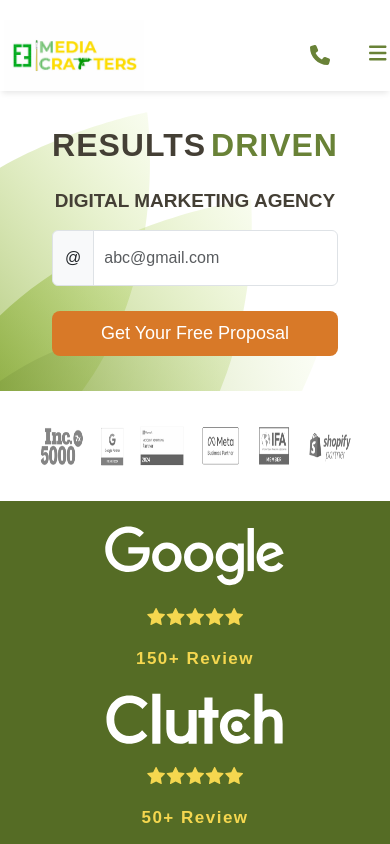
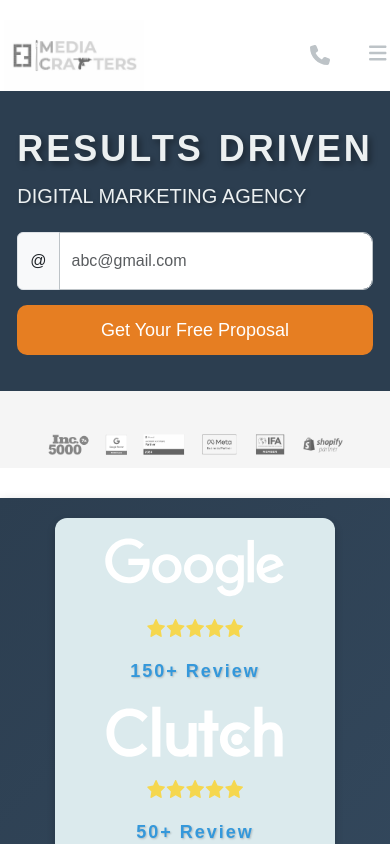
Before and after one commit to Sandorcleagne/seowebsite, a Next.js app: page / in a window 390 px wide. Shown: the top 844 px of the page. Built offline with nearby package versions, Linux system fonts and the light colour scheme.

Commit message:
Canged the design color palatte

```diff
--- a/src/app/components/bannerImage/styles.module.css
+++ b/src/app/components/bannerImage/styles.module.css
@@ -1,31 +1,50 @@
+/* Outer Section Styles */
 .outerSection {
   width: 100%;
   display: flex;
   justify-content: center;
   align-items: center;
+  padding: 10px; /* Added padding for spacing around the section */
+  box-sizing: border-box; /* Ensures padding is included in the width */
+  background-color: #f5f5f5; /* Light background color for contrast */
 }
+
+/* Inner Section Styles */
 .innerSection {
   margin-top: 30px;
+  display: flex;
+  justify-content: center; /* Center align items horizontally */
+  align-items: center; /* Center align items vertically */
+  width: 90%; /* Default width for larger screens */
 }
+
+/* Banner Image Styles */
 .bannerImage {
   width: 100%;
-  height: 90px;
+  height: auto; /* Maintain aspect ratio of the image */
+  max-height: 90px; /* Set a maximum height for the image */
+  object-fit: cover; /* Ensure the image covers its container */
 }
+
+/* Responsive Styles */
+
+/* For small screens */
 @media only screen and (max-width: 600px) {
   .innerSection {
-    margin-top: 30px;
-    display: flex;
-    align-items: center;
-    justify-content: center;
+    flex-direction: column; /* Stack items vertically on small screens */
+    width: 100%; /* Full width for smaller screens */
   }
+
   .bannerImage {
-    width: 80%;
-    height: 50px;
+    width: 80%; /* Reduce width for smaller screens */
+    max-height: 50px; /* Smaller maximum height for mobile */
   }
 }
+
+/* For medium screens */
 @media only screen and (min-width: 601px) and (max-width: 1023px) {
   .innerSection {
-    margin-top: 30px;
-    width: 80%;
+    width: 80%; /* Adjust width for medium screens */
+    /* No additional changes needed for bannerImage in this range */
   }
 }
--- a/src/app/components/hero/styles.module.css
+++ b/src/app/components/hero/styles.module.css
@@ -1,147 +1,148 @@
+/* Define new styles for the hero section and form elements */
 .mainHeroSection {
   width: 100%;
   display: flex;
   justify-content: center;
   align-items: center;
+  background-color: #2c3e50; /* Darker background for more contrast */
 }
+
 .innerHeroSection {
   width: 100%;
   display: flex;
   justify-content: center;
   align-items: center;
-  background-image: url("/svg/subpage-header-left-corner.svg"),
-    url("/svg/subpage-header-right-corner.svg");
-  background-position: left center, right center; /* Position left and right */
-  background-repeat: no-repeat, no-repeat; /* Prevent repeating */
-  background-size: auto 100%, auto 100%; /* Size to height of container */
-  height: 300px; /* Example height */
-  padding: 20px; /* Optional: Inner padding */
-  box-sizing: border-box; /* Includes padding in width/height */
+  background-position: left center, right center;
+  background-repeat: no-repeat, no-repeat;
+  background-size: 120px auto, 120px auto; /* Adjust background image size */
+  height: 300px;
+  padding: 20px;
+  box-sizing: border-box;
+  position: relative;
 }
 
 .mainHeading {
-  color: var(--primary-text-color);
-  font-size: 87px;
+  color: #ecf0f1; /* Light color for high contrast */
+  font-size: 64px; /* Reduced font size for better proportion */
   text-transform: uppercase;
   font-weight: 700;
-  letter-spacing: 1px;
+  letter-spacing: 3px; /* Increased letter spacing for readability */
+  text-shadow: 3px 3px 6px rgba(0, 0, 0, 0.4); /* Enhanced text shadow */
 }
+
 .mainHeading2 {
-  color: var(--secondary-text-color);
-  font-size: 87px;
+  color: #ecf0f1;
+  font-size: 64px;
   text-transform: uppercase;
   font-weight: 700;
-  letter-spacing: 1px;
-  margin-left: 5px;
-  line-height: normal;
+  letter-spacing: 3px;
+  margin-left: 15px; /* Increased margin for better separation */
+  line-height: 1.1; /* Adjusted line-height */
 }
+
 .subHeading {
-  color: var(--primary-text-color);
-  font-size: 29px !important;
-  padding-top: 19px !important;
-  line-height: 34px;
+  color: #ecf0f1;
+  font-size: 26px; /* Slightly increased font size for better readability */
+  padding-top: 20px;
+  line-height: 32px;
   text-transform: uppercase;
+  font-weight: 500;
+  text-shadow: 2px 2px 4px rgba(0, 0, 0, 0.3); /* Added shadow for depth */
 }
-/* .emailFieldContainer {
-  background: linear-gradient(
-    180deg,
-    rgba(215, 240, 163, 0.21) 0%,
-    rgba(213, 220, 201, 0.38) 100%
-  );
-  border-radius: 8px;
-  border: none;
-  margin: 35px auto 0;
-  display: flex;
-  justify-content: space-between;
-  align-items: center;
-} */
+
+/* Form Styles */
 .emailFeild {
-  padding: 15px 10px;
+  padding: 16px 12px; /* Adjusted padding for better spacing */
+  border-radius: 10px; /* Rounded corners for a modern look */
+  border: 1px solid #bdc3c7; /* Light border for input fields */
+  background-color: #fff; /* White background for input fields */
 }
+
 .emailForm {
   display: flex;
   justify-content: space-between;
   align-items: center;
-  gap: 25px;
+  gap: 20px; /* Adjusted gap for spacing */
   width: 100%;
-  margin-top: 12px;
+  margin-top: 20px; /* Increased margin for better separation */
 }
+
 .emailButton {
-  background-color: #d87928;
-  border-radius: 8px;
+  background-color: #e67e22; /* Brighter orange for contrast */
+  border-radius: 10px;
   color: #fff;
   font-size: 18px;
-  line-height: 16px;
-  font-family: "ProximaNova-Bold", Arial;
-  /* padding: 15px 10px; */
-  height: 45px;
+  line-height: 22px;
+  font-family: "ProximaNova-Bold", Arial, sans-serif;
+  height: 50px;
   border: none;
   outline: none;
   cursor: pointer;
   width: 50%;
   font-weight: 500;
+  transition: background-color 0.3s ease, transform 0.3s ease, box-shadow 0.3s ease; /* Added transition for shadow */
 }
-.formContainer {
-  display: flex;
-  justify-content: center;
-  align-items: center;
-  flex-direction: column;
+
+.emailButton:hover {
+  background-color: #d35400; /* Darker orange on hover */
+  transform: scale(1.05); /* Slightly enlarge on hover */
+  box-shadow: 0 4px 8px rgba(0, 0, 0, 0.3); /* Added shadow on hover */
 }
-.noFocusBorder:focus {
-  outline: none;
-  box-shadow: none;
-  border-color: initial;
-}
+
+/* Responsive Styles */
 @media only screen and (max-width: 600px) {
-  .mainHeading {
-    font-size: 32px;
+  .mainHeading, .mainHeading2 {
+    font-size: 36px; /* Adjusted for smaller screens */
   }
-  .mainHeading2 {
-    font-size: 32px;
+
+  .innerHeroSection {
+    background-size: 80px auto, 80px auto; /* Smaller background images for mobile */
   }
-  .innerHeroSection {
-    width: 100%;
-    display: flex;
-    justify-content: center;
-    align-items: center;
-    background-image: url("/svg/subpage-header-left-corner.svg");
 
-    background-position: left center, right center; /* Position left and right */
-    background-repeat: no-repeat, no-repeat; /* Prevent repeating */
-    background-size: auto 100%, auto 100%; /* Size to height of container */
-    height: 300px; /* Example height */
-    padding: 20px; /* Optional: Inner padding */
-    box-sizing: border-box; /* Includes padding in width/height */
+  .subHeading {
+    font-size: 20px;
+    padding-top: 10px;
   }
-  .subHeading {
-    color: var(--primary-text-color);
-    font-size: 19px !important;
-    padding-top: 19px !important;
-    line-height: 34px;
-    text-transform: uppercase;
-    font-weight: 700;
+
+  .emailForm {
+    flex-direction: column;
+    gap: 15px; /* Adjusted gap for mobile screens */
   }
-  .emailForm {
-    display: flex;
-    align-items: center;
-    gap: 25px;
-    width: 100%;
-    margin-top: 12px;
-    justify-content: center;
-    flex-direction: column;
-  }
+
   .emailButton {
-    width: 100%;
+    width: 100%; /* Full width for mobile screens */
   }
 }
+
 @media only screen and (min-width: 601px) and (max-width: 1023px) {
-  .mainHeading {
-    font-size: 68px;
+  .mainHeading, .mainHeading2 {
+    font-size: 50px; /* Adjusted for medium screens */
   }
-  .mainHeading2 {
-    font-size: 68px;
-  }
+
   .emailButton {
-    width: 65%;
+    width: 70%; /* Adjusted button width for medium screens */
   }
 }
+
+/* Keyframes for Animations */
+@keyframes fadeInUp {
+  from {
+    opacity: 0;
+    transform: translateY(20px);
+  }
+  to {
+    opacity: 1;
+    transform: translateY(0);
+  }
+}
+
+@keyframes slideInUp {
+  from {
+    opacity: 0;
+    transform: translateY(20px);
+  }
+  to {
+    opacity: 1;
+    transform: translateY(0);
+  }
+}
--- a/src/app/components/navbar/styles.module.css
+++ b/src/app/components/navbar/styles.module.css
@@ -1,3 +1,4 @@
+/* Main Container Styles */
 .mainContainer {
   width: 100%;
   display: flex;
@@ -5,6 +6,8 @@
   align-items: center;
   box-shadow: 0 4px 6px -2px rgba(0, 0, 0, 0.1); /* Box shadow at the bottom */
 }
+
+/* Inner Container Styles */
 .innerContainer {
   width: 98%;
   display: flex;
@@ -12,39 +15,54 @@
   align-items: center;
   margin-top: 20px;
 }
+
+/* Logo Container Styles */
 .logoContainer {
   font-size: 25px;
   text-transform: uppercase;
   letter-spacing: 2px;
   font-weight: 800;
-  color: var(--primary-color);
+  color: #3498db; /* Bright Blue */
 }
+
+/* Main Logo Styles */
 .mainLogo {
   height: auto;
   width: 140px;
+  filter: grayscale(100%); /* Apply greyscale filter to the logo */
 }
+
+/* Navigation Item Container Styles */
 .navItemContainer {
   display: flex;
   justify-content: space-between;
   align-items: center;
   width: 60%;
 }
+
+/* Navigation Item Styles */
 .navItem {
   font-family: proximanova-extrabld, Arial;
   font-size: 18px;
-  color: var(--primary-text-color);
+  color: #9ee5ea; /* White */
   text-transform: uppercase;
   cursor: pointer;
   font-weight: 800;
 }
+
+/* Contact Information Styles */
 .contactInformation {
-  color: var(--secondary-text-color);
+  color: #bdc3c7; /* Light Grey */
 }
+
+/* Phone Icon Styles */
 .phoneIcon {
-  color: var(--secondary-text-color);
+  color: #bdc3c7; /* Light Grey */
 }
+
+/* Phone Text Styles */
 .phoneText {
-  color: var(--secondary-text-color);
+  color: #bdc3c7; /* Light Grey */
   display: flex;
   justify-content: space-between;
   align-items: center;
@@ -52,34 +70,47 @@
   font-weight: 700;
   gap: 12px;
 }
+
+/* Mobile Contact Info Styles */
 .mobileContactInfo {
   display: none;
 }
+
+/* Hamburger Menu Icon Styles */
 .hamburgerMenuIcon {
-  color: var(--secondary-text-color);
+  color: #bdc3c7; /* Light Grey */
   font-size: 20px;
   font-weight: 800;
 }
+
+/* Tablet Container Styles */
 .tabletContainer {
   display: none;
 }
+
+/* Mobile List Container Styles */
 .mobileListContainer {
   display: flex;
   justify-content: flex-start;
   align-items: center;
   gap: 5px;
-  border-bottom: 1px solid var(--primary-color);
+  border-bottom: 1px solid #3498db; /* Bright Blue */
   padding-top: 12px;
   padding-bottom: 12px;
 }
+
+/* Circle Right Icon Styles */
 .circleRightIcon {
-  color: var(--secondary-text-color);
+  color: #bdc3c7; /* Light Grey */
 }
+
+/* Mobile List Items Styles */
 .mobileListItems {
-  color: var(--primary-text-color);
+  color: #b2f0e6; /* White */
   font-size: 20px;
   font-weight: 800;
 }
+
 /* MEDIA QUERY FOR MOBILE */
 @media only screen and (max-width: 600px) {
   .navItemContainer {
--- a/src/app/components/reviewSection/styles.module.css
+++ b/src/app/components/reviewSection/styles.module.css
@@ -1,39 +1,88 @@
+/* Define color scheme directly in CSS */
 .outerSection {
   width: 100%;
-  background-color: var(--primary-dark-color);
+  background: linear-gradient(135deg, #2c3e50, #34495e); /* Gradient background for depth */
   margin-top: 30px;
   display: flex;
   justify-content: center;
   align-items: center;
+  padding: 20px;
+  box-shadow: 0 6px 12px rgba(0, 0, 0, 0.3); /* Enhanced shadow for more depth */
+  animation: fadeInUp 1s ease-out; /* New animation */
 }
+
 .innerSection {
   width: 80%;
   display: flex;
   justify-content: space-between;
   align-items: center;
-  padding-top: 25px;
-  padding-bottom: 25px;
+  padding: 25px 15px;
   flex-wrap: wrap;
+  background: #dbeaed;
+  border-radius: 12px; /* More rounded corners */
+  box-shadow: 0 4px 8px rgba(0, 0, 0, 0.2); /* Deeper shadow */
+  transition: transform 0.3s ease, box-shadow 0.3s ease; /* Added transition for shadow */
 }
+
+.innerSection:hover {
+  transform: scale(1.05); /* Slightly larger on hover */
+  box-shadow: 0 8px 16px rgba(0, 0, 0, 0.3); /* Darker shadow on hover */
+}
+
 .companySection {
   display: flex;
   justify-content: center;
   align-items: center;
   flex-direction: column;
   gap: 20px;
+  animation: slideInUp 1s ease-out; /* Updated animation */
 }
+
 .reviewCountSection {
-  color: var(--third-text-color);
-  font-size: 17px;
-  letter-spacing: 1.5px;
+  color: #3498db;
+  font-size: 18px; /* Slightly larger font size */
+  letter-spacing: 2px; /* Increased letter spacing */
   font-weight: 700;
+  text-shadow: 1px 1px 2px rgba(0, 0, 0, 0.2); /* Text shadow for subtle depth */
+  transition: color 0.3s ease, transform 0.3s ease; /* Added transform transition */
 }
+
+.reviewCountSection:hover {
+  color: rgb(143, 143, 224);
+  transform: scale(1.05); /* Slightly enlarge on hover */
+}
+
+/* Media Queries */
+
+/* For small screens */
 @media only screen and (max-width: 600px) {
   .innerSection {
-    flex-wrap: wrap;
     flex-direction: column;
     gap: 20px;
+    padding: 20px; /* Adjust padding for smaller screens */
   }
 }
-@media only screen and (min-width: 601px) and (max-width: 1023px) {
+
+
+/* Keyframes for Animations */
+@keyframes fadeInUp {
+  from {
+    opacity: 0;
+    transform: translateY(20px);
+  }
+  to {
+    opacity: 1;
+    transform: translateY(0);
+  }
 }
+
+@keyframes slideInUp {
+  from {
+    opacity: 0;
+    transform: translateY(20px);
+  }
+  to {
+    opacity: 1;
+    transform: translateY(0);
+  }
+}
```
Also changed, not shown: src/app/components/clientResult/styles.module.css (+24 -6 lines).
